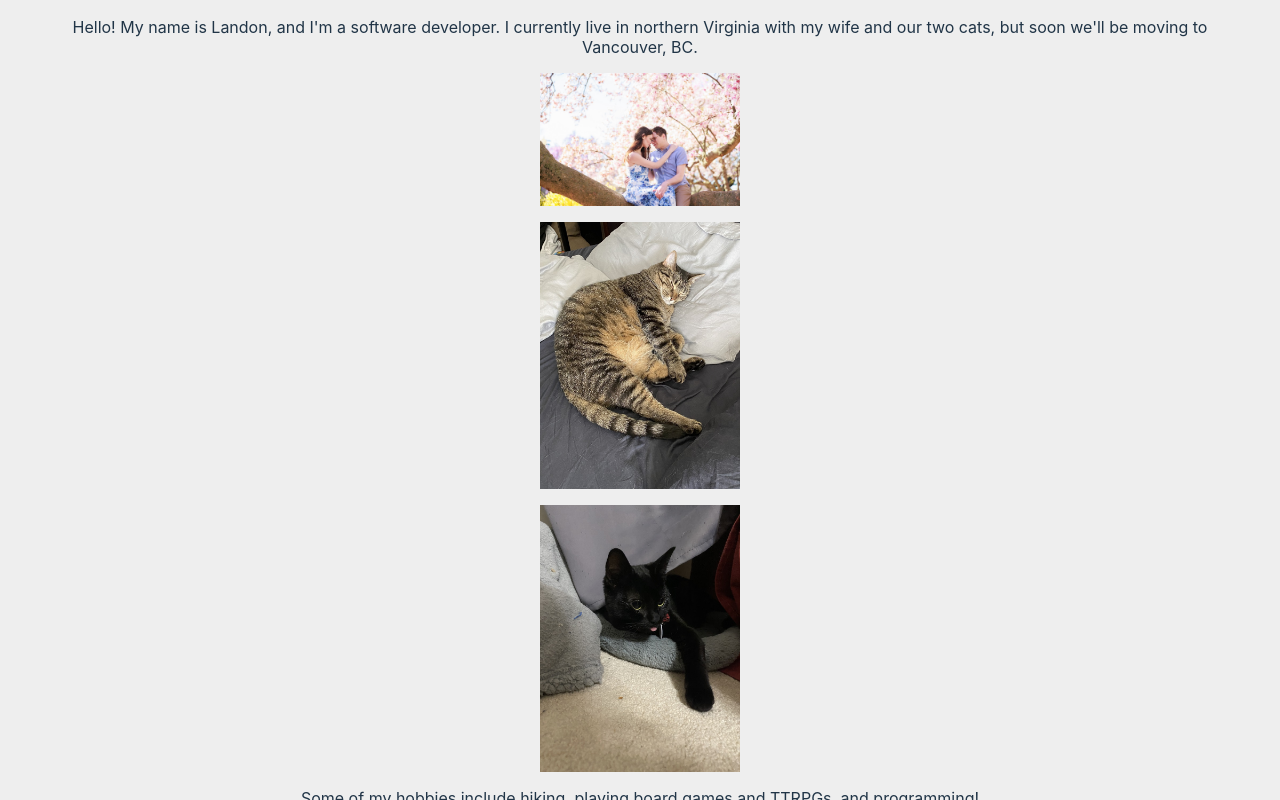
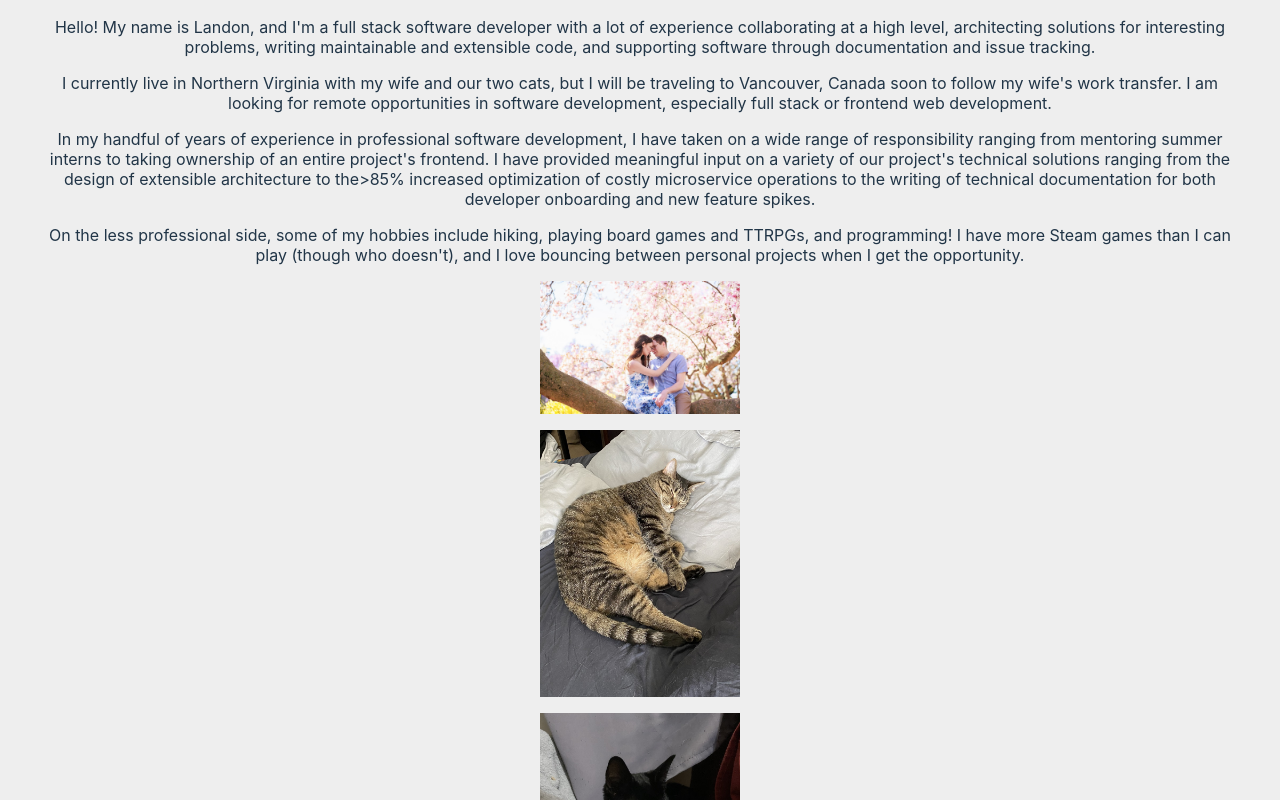
Before and after one commit to rdecoito/portfolio-site, a React (Vite) app: page / in a window 1280 px wide. Shown: the part 960-1760 px from the top of the page. Built offline with nearby package versions, Linux system fonts and the light colour scheme.

Commit message:
expanded bio

```diff
--- a/src/pages/AboutMe.tsx
+++ b/src/pages/AboutMe.tsx
@@ -29,9 +29,32 @@ export default function AboutMe() {
                 <InlineLogo margin='left' hideWhenScreenSmall />
             </h1>
             <p>
-                Hello! My name is Landon, and I&apos;m a software developer. I currently
-                live in northern Virginia with my wife and our two cats, but soon
-                we&apos;ll be moving to Vancouver, BC.
+                Hello! My name is Landon, and I&apos;m a full stack software developer
+                with a lot of experience collaborating at a high level, architecting
+                solutions for interesting problems, writing maintainable and extensible
+                code, and supporting software through documentation and issue tracking.
+            </p>
+            <p>
+                I currently live in Northern Virginia with my wife and our two cats,
+                but I will be traveling to Vancouver, Canada soon to follow my wife&apos;s
+                work transfer. I am looking for remote opportunities in software
+                development, especially full stack or frontend web development.
+            </p>
+            <p>
+                In my handful of years of experience in professional software development,
+                I have taken on a wide range of responsibility ranging from mentoring
+                summer interns to taking ownership of an entire project&apos;s frontend. I
+                have provided meaningful input on a variety of our project&apos;s technical
+                solutions ranging from the design of extensible architecture to the
+                {'>'}85% increased optimization of costly microservice operations to the
+                writing of technical documentation for both developer onboarding and
+                new feature spikes.
+            </p>
+            <p>
+                On the less professional side, some of my hobbies include hiking, playing
+                board games and TTRPGs, and programming! I have more Steam games than I
+                can play (though who doesn&apos;t), and I love bouncing between personal
+                projects when I get the opportunity.
             </p>
             <ImageGrid>
                 <HorizontalImg
@@ -50,9 +73,6 @@ export default function AboutMe() {
                     alt='One of our cats, Onyx, sitting on her cat bed with her tongue sticking out'
                 />
             </ImageGrid>
-            <p>
-                Some of my hobbies include hiking, playing board games and TTRPGs, and programming!
-            </p>
         </>
     );
 }
```
